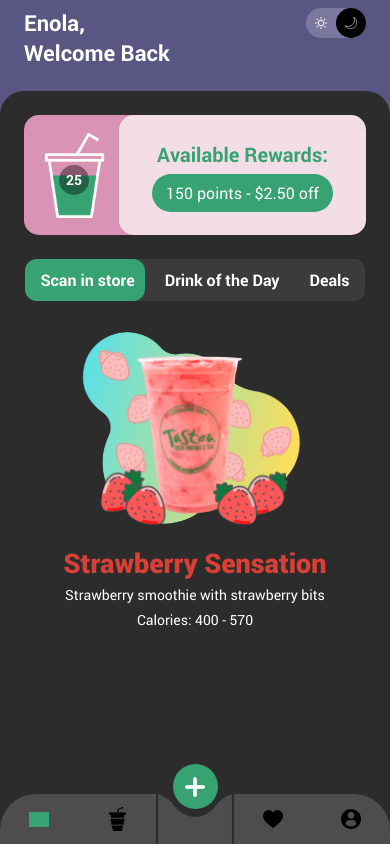
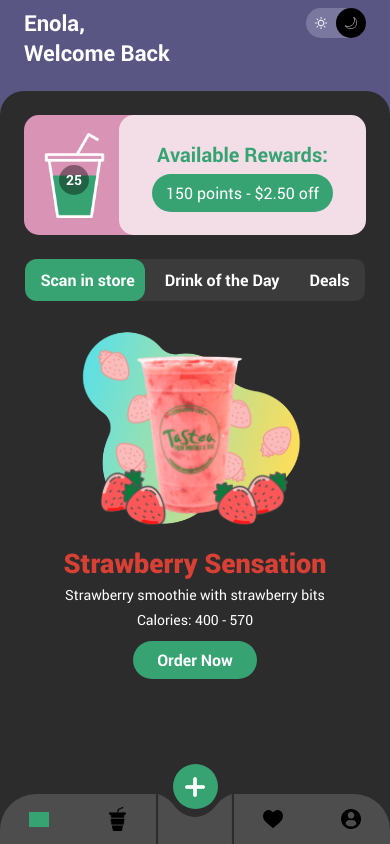
Before and after one commit to TidbitsJS/Tastea, a React Native app: screen /Home in a window 390 px wide. Built offline with nearby package versions, Linux system fonts and the light colour scheme; grey boxes are pictures that could not be loaded.

Commit message:
custom button component

```diff
--- /dev/null
+++ b/components/CustomButton.js
@@ -0,0 +1,37 @@
+import React from "react";
+import { TouchableOpacity, Text } from "react-native";
+import { COLORS } from "../constants";
+
+const CustomButton = ({
+  containerStyle,
+  labelStyle,
+  label,
+  handlePress,
+  isPrimaryButton,
+  isSecondaryButton,
+}) => {
+  return (
+    <TouchableOpacity
+      style={{
+        alignItems: "center",
+        justifyContent: "center",
+        backgroundColor: isPrimaryButton ? COLORS.primary : COLORS.transparent,
+        borderColor: isSecondaryButton ? COLORS.primary : COLORS.transparent,
+        borderWidth: isSecondaryButton ? 1 : 0,
+        ...containerStyle,
+      }}
+      onPress={handlePress}
+    >
+      <Text
+        style={{
+          color: isPrimaryButton ? COLORS.white : COLORS.primary,
+          ...labelStyle,
+        }}
+      >
+        {label}
+      </Text>
+    </TouchableOpacity>
+  );
+};
+
+export default CustomButton;
--- a/components/home/PromoDeals.js
+++ b/components/home/PromoDeals.js
@@ -7,6 +7,7 @@ import {
   Animated,
   Image,
 } from "react-native";
+import { useNavigation } from "@react-navigation/native";
 
 import {
   COLORS,
@@ -16,6 +17,7 @@ import {
   dummyData,
   images,
 } from "../../constants";
+import CustomButton from "../CustomButton";
 
 function Tabs({ appTheme }) {
   return (
@@ -78,6 +80,7 @@ function Tabs({ appTheme }) {
 }
 
 const PromoDeals = ({ appTheme }) => {
+  const navigation = useNavigation();
   const scrollX = React.useRef(new Animated.Value(0)).current;
 
   return (
@@ -147,6 +150,21 @@ const PromoDeals = ({ appTheme }) => {
             >
               Calories: {item.calories}
             </Text>
+
+            <CustomButton
+              label="Order Now"
+              isPrimaryButton
+              containerStyle={{
+                marginTop: 10,
+                paddingHorizontal: SIZES.padding,
+                paddingVertical: SIZES.base,
+                borderRadius: SIZES.radius * 2,
+              }}
+              labelStyle={{
+                ...FONTS.h3,
+              }}
+              handlePress={() => navigation.navigate("Location")}
+            />
           </View>
         )}
       />
--- a/components/index.js
+++ b/components/index.js
@@ -2,5 +2,12 @@ import HeaderBar from "./HeaderBar";
 import CustomStatusBar from "./StatusBar";
 import AvailableRewards from "./home/AvailableRewards";
 import PromoDeals from "./home/PromoDeals";
+import CustomButton from "./CustomButton";
 
-export { HeaderBar, CustomStatusBar, AvailableRewards, PromoDeals };
+export {
+  HeaderBar,
+  CustomStatusBar,
+  AvailableRewards,
+  PromoDeals,
+  CustomButton,
+};
```
